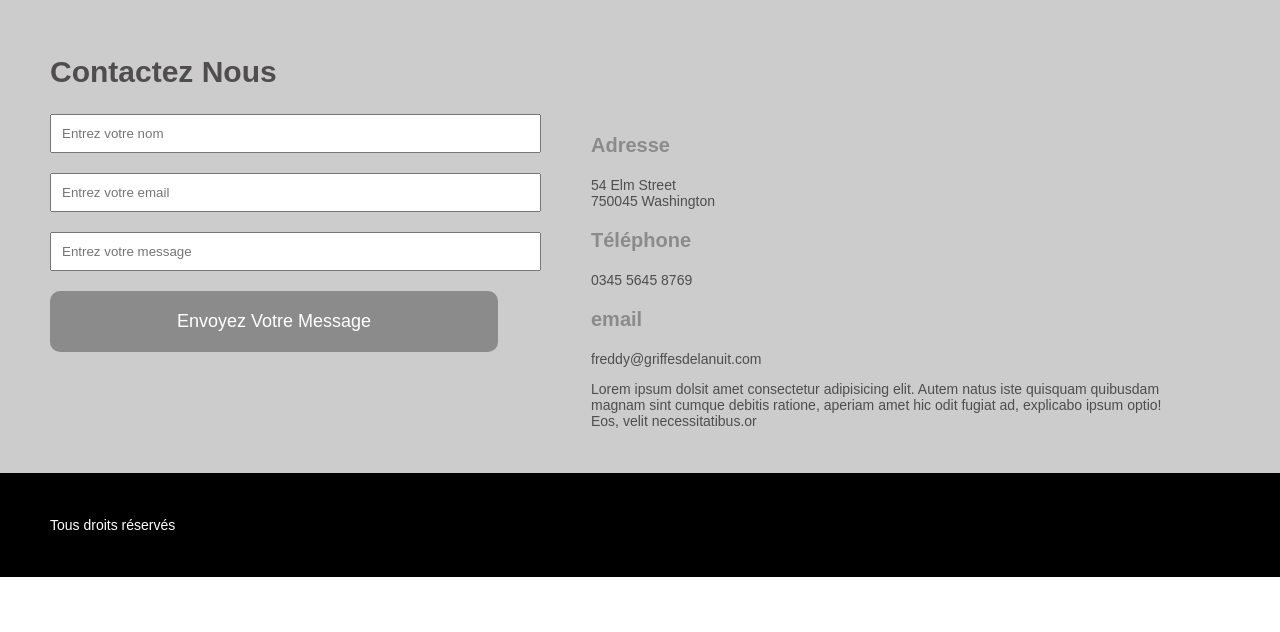
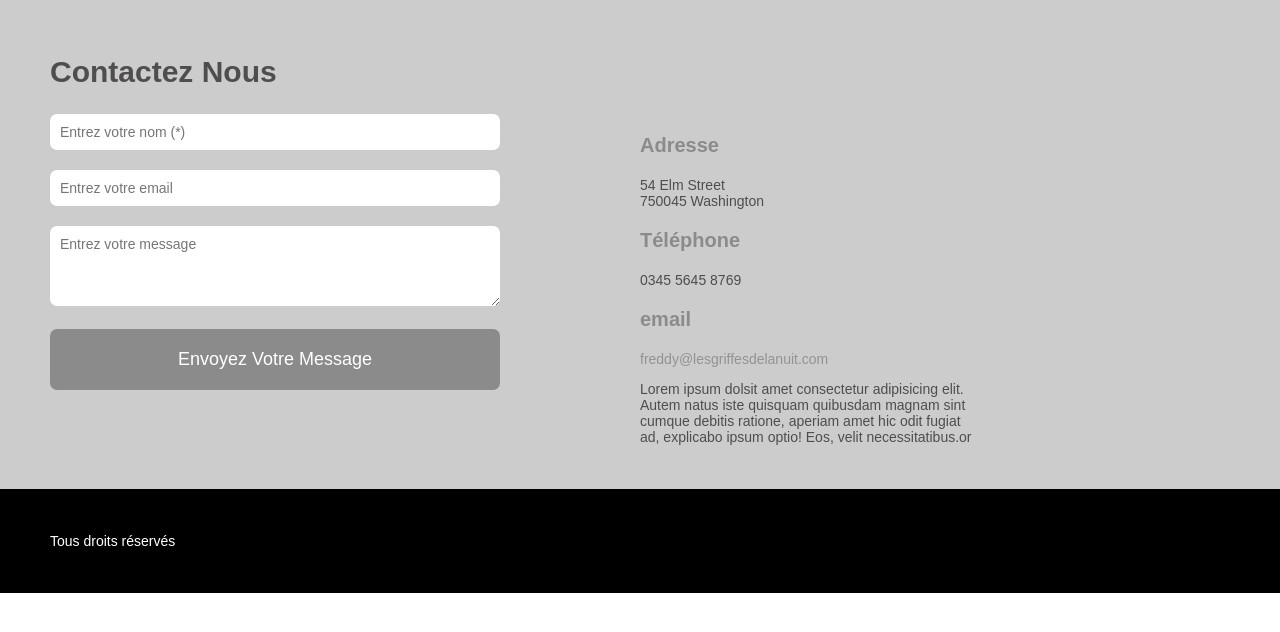
Before and after one commit to zorro103/projet, a PHP site: page /contact.php in a window 1280 px wide. Shown: the part 63-695 px from the top of the page. Run offline with PHP 8.4, Linux system fonts and the light colour scheme.

Commit message:
Envoi Vitrine

```diff
--- a/jour6/assets/css/style.css
+++ b/jour6/assets/css/style.css
@@ -21,14 +21,14 @@ a {
     text-align: right;
 }
 
-.nav-link {
-    color: #FFF;
+.nav-container a{
+    color: #FFFFFF;
     font-size: 20px;
     margin-left: 20px;
 }
 
-.nav-link :hover {
-    color: rgb(131, 64, 64);
+.nav-container a:hover {
+    color: #47c7ff;
 }
 
 h1 {
@@ -39,6 +39,7 @@ h1 {
 h2 {
     color: #8a8a8a;
     font-size: 25px;
+    margin-top: 1px;
 }
 
 h3 {
@@ -46,67 +47,121 @@ h3 {
     font-size: 20px;
 }
 
-.fond {
-    margin: 0px;
-    padding: 0px;
-    width: 100%;
-    height: 100%;
-    max-width: 100%;
-    background-color: crimson;
-}
-
-.fond img {
-    width: 100%;
-    max-width: 100%;
-    border: 0px;
-}
-
 .description {
     margin: 0px;
     padding: 0px;
-    background-color: #CCC;
+    background-color: #CCCCCC;
     color: #4f4d4d;;
     padding: 30px 50px;
 }
 
-.description .champ {
-    margin-bottom: 20px;
-    padding: 10px 300px 10px 10px;
+.description .container{
+    display: flex;
+    width: 100%;
+    flex-wrap: wrap;
 }
 
-.description .bouton {
-    font-size: 18px;
-    background-color: #8b8b8b;
-    color: #FFFFFF;
-    width: 448px;
-    padding: 20px;
-    border: 0px;
-    border-radius: 10px;
+.description .colonne {
+    margin-right: 50px;
+    max-width: 100%;
+    width: calc(50% - 50px);
+}
+
+.description .colonne img {
+    width: 100%;
 }
 
 .services {
     margin: 0px;
     padding: 0px;
-    background-color: #CCC;
+    background-color: #CCCCCC;
+    color: #4f4d4d;;
     padding: 30px 50px;
 }
 
-.container {
+.services .container{
     display: flex;
-    justify-content: space-between;
+    width: 100%;
+    flex-wrap: wrap;
 }
 
-.colonne {
-    margin-right: 50px;
-
+.services .colonne {
+    margin-right: 40px;
+    max-width: 100%;
+    width : calc(100% / 3 - 40px);
+    /* POUR LES DIVISIONS AVEC VIRGULE COMME 33,3333 % */
 }
 
-.colonne img {
+.services .colonne img {
     width: 100%;
     margin-bottom: 15px;
 }
 
+.contact {
+    margin: 0px;
+    padding: 0px;
+    background-color: #CCCCCC;
+    color: #4f4d4d;;
+    padding: 30px 50px;
+}
 
+.contact .container {
+    display: flex;
+    width: 100%;
+    flex-wrap: wrap;
+}
+
+.contact .colonne {
+    max-width: 100%;
+    width: 50%;
+}
+
+.contact .champ {
+    margin-bottom: 20px;
+    width: 450px;
+    padding: 10px;
+    border-radius: 7px;
+    border: 0;
+    font-size: 14px;
+    font-family: Arial, Helvetica, sans-serif;
+    color: #333;
+}
+
+.contact .champ-message {
+    margin-bottom: 20px;
+    width: 450px;
+    padding: 10px;
+    height: 80px;
+    border-radius: 7px;
+    border: 0;
+    /* car textarea est different de text*/
+    font-size: 14px;
+    font-family: Arial, Helvetica, sans-serif;
+    color: #333;
+}
+
+.contact .bouton {
+    font-size: 18px;
+    background-color: #8b8b8b;
+    color: #FFFFFF;
+    width: 450px;
+    padding: 20px;
+    border: 0px;
+    border-radius: 7px;
+    cursor: pointer;
+}
+
+.contact .bouton:hover {
+    background-color: #636363;
+}
+
+.contact .mail {
+    color: #939393;
+}
+
+.contact .mail:hover {
+    color: #009add;
+}
 
 footer {
     background-color: #000000;
--- a/jour6/php/view/header.php
+++ b/jour6/php/view/header.php
@@ -10,9 +10,9 @@
 <body>
     <header>
         <nav class="nav-container">
-            <a href="index.php" class="nav-link">Accueil</a>
-            <a href="services.php" class="nav-link">Services</a>
-            <a href="contact.php" class="nav-link">Contact</a>
+            <a href="index.php">Accueil</a>
+            <a href="services.php">Services</a>
+            <a href="contact.php">Contact</a>
         </nav>
     </header>
 
--- a/jour6/php/view/section-contact.php
+++ b/jour6/php/view/section-contact.php
@@ -1,15 +1,15 @@
 
-        <section class="description">
+        <section class="contact" id="section-contact">
             <h1>Contactez Nous</h1>
             <div class="container">
                 <div class="colonne">
-                    <form id="contact" action="#contact" method="POST">
-                        <input type="text" name="nom" placeholder="Entrez votre nom" class="champ">
-                        <br>
+                    <form id="contact" action="contact.php#section-contact" method="GET">
+                        <input type="text" name="nom" placeholder="Entrez votre nom (*)" class="champ" required>
+
                         <input type="email" name="email" placeholder="Entrez votre email" class="champ">
-                        <br>
-                        <input type="text-area" cols="80" row="8" placeholder="Entrez votre message" class="champ">
-                        <br>
+
+                        <textarea name="message" placeholder="Entrez votre message" maxlength="1000" class="champ-message"></textarea>
+
                         <button type="submit" class="bouton">Envoyez Votre Message</button>
                     </form>
                 </div>
@@ -21,8 +21,13 @@
                     <h3>Téléphone</h3>
                     <p>0345 5645 8769</p>
                     <h3>email</h3>
-                    <p>freddy@griffesdelanuit.com</p>
-                    <p>Lorem ipsum dolsit amet consectetur adipisicing elit. Autem natus iste quisquam quibusdam magnam sint cumque debitis ratione, aperiam amet hic odit fugiat ad, explicabo ipsum optio! Eos, velit necessitatibus.or </p>
+                    <p><a href="mailto:freddy@lesgriffesdelanuit.com" target="_blank" class="mail">freddy@lesgriffesdelanuit.com</a></p>
+                    <p>Lorem ipsum dolsit amet consectetur adipisicing elit.
+                    <br> Autem natus iste quisquam quibusdam magnam sint
+                    <br>
+                    cumque debitis ratione, aperiam amet hic odit fugiat
+                    <br>
+                    ad, explicabo ipsum optio! Eos, velit necessitatibus.or</p>
 
                 </div>
             </div>
--- a/jour6/php/view/section-services.php
+++ b/jour6/php/view/section-services.php
@@ -1,5 +1,5 @@
 
-        <section class="description">
+        <section class="services">
             <h1>Services</h1>
             <div class="container">
                 <div class="colonne">
```
Also changed, not shown: jour6/php/controller/traitement-contact.php (added), jour6/php/model/contact.txt (added).
